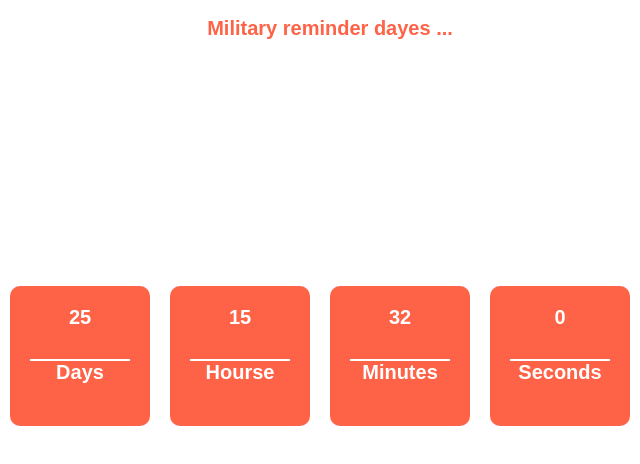
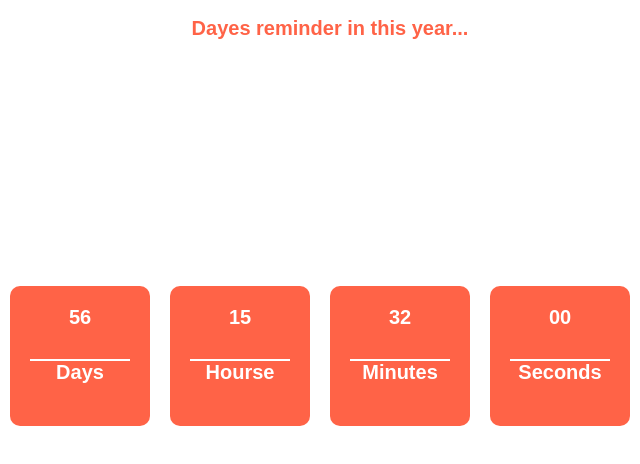
Before and after one commit to 2016170240/countDown, a plain HTML site: page index.html in a window 1280 px wide. Shown: the full height of the page, 310-950 px from the left. Drawn offline with Linux system fonts and the light colour scheme.

Commit message:
new commit

```diff
--- a/custom.js
+++ b/custom.js
@@ -1,39 +1,25 @@
-let date = new Date("Nov 30 ,2021 23:59:59").getTime();
+let finalDate = new Date("Dec 31 ,2021 23:59:59").getTime();
 
-/*
-   this will print time in milli seconds
-   if we divide it on 1000 will print date in seconds
-   date starts from 1970
-*/
-// get limit dat
+let countDown = setInterval(() => {
+  let currentDate = new Date().getTime();
 
-let count = setInterval(() => {
-    let currentDate = new Date().getTime();
-    console.log(currentDate);
+  let diffDate = finalDate - currentDate;
+  let dayes = Math.floor(diffDate / 1000 / 60 / 60 / 24);
+  let hourse = Math.floor(diffDate / 1000 / 60 / 60) % 24;
+  let minutes = Math.floor(diffDate / 1000 / 60) % 60;
+  let seconds = Math.floor(diffDate / 1000) % 60;
 
-    let dateDiff = date - currentDate;
-  let days = Math.floor(dateDiff / (1000 * 60 * 60 * 24));
-  let hourse = Math.floor(
-    (dateDiff % (1000 * 60 * 60 * 24)) / (1000 * 60 * 60)
-  );
+  let day = document.querySelector(".days");
+  let houre = document.querySelector(".hourse");
+  let minut = document.querySelector(".minutes");
+  let second = document.querySelector(".seconds");
 
-  let minutes = Math.floor((dateDiff % (1000 * 60 * 60 )) / (1000 * 60));
-
-  let seconds = Math.floor((dateDiff % (1000 * 60 ) / 1000));
-  let day = document.querySelector(".days");
-  day.innerHTML = days;
-
-  let hourse2 = document.querySelector(".hourse");
-  hourse2.innerHTML = hourse;
-
-  let minutes2 = document.querySelector(".minutes");
-  minutes2.innerHTML = minutes;
-
-  let seconds2 = document.querySelector(".seconds");
-  seconds2.innerHTML = seconds;
+  day.innerHTML = dayes < 10 ? `0${dayes}` : dayes;
+  houre.innerHTML = hourse < 10 ? `0${hourse}` : hourse;
+  minut.innerHTML = minutes < 10 ? `0${minutes}` : minutes;
+  second.innerHTML = seconds < 10 ? `0${seconds}` : seconds;
+  if (diffDate <= 0) {
+    clearInterval(countDown);
+    console.log("congratulations");
+  }
 }, 1000);
-
-
-if(dateDiff<=0){
-  clearInterval(count)
-}
--- a/index.html
+++ b/index.html
@@ -1,5 +1,6 @@
 <!DOCTYPE html>
 <html lang="en">
+
 <head>
   <meta charset="UTF-8" />
   <meta http-equiv="X-UA-Compatible" content="IE=edge" />
@@ -7,9 +8,10 @@
   <title>Document</title>
   <link rel="stylesheet" href="./style.css" />
 </head>
+
 <body>
 
-    <h2>Military reminder dayes ...</h2>
+  <h2>Dayes reminder in this year... </h2>
   <div class="countDown">
     <div class="">
       <span class="days"></span>
@@ -30,4 +32,5 @@
   </div>
   <script src="./custom.js"></script>
 </body>
+
 </html>
```
Also changed, not shown: style.css (+6 -7 lines). Lines whose indentation alone changed are shown as unchanged.
